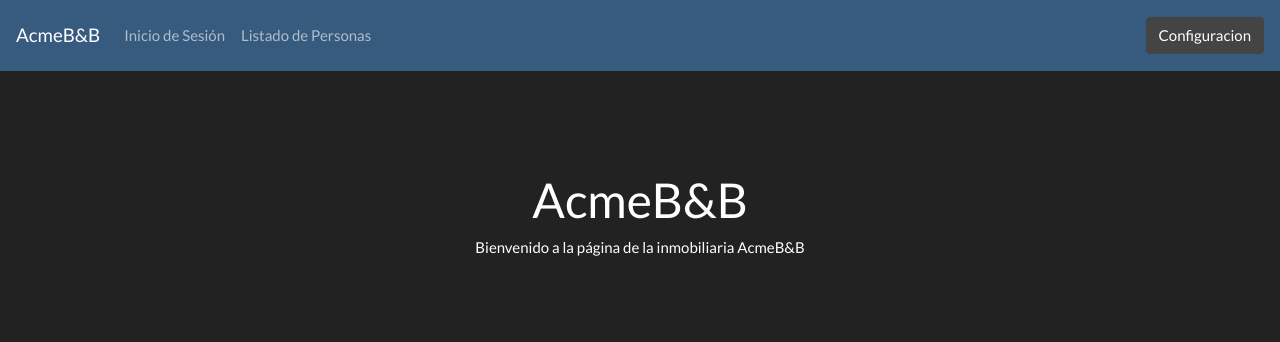
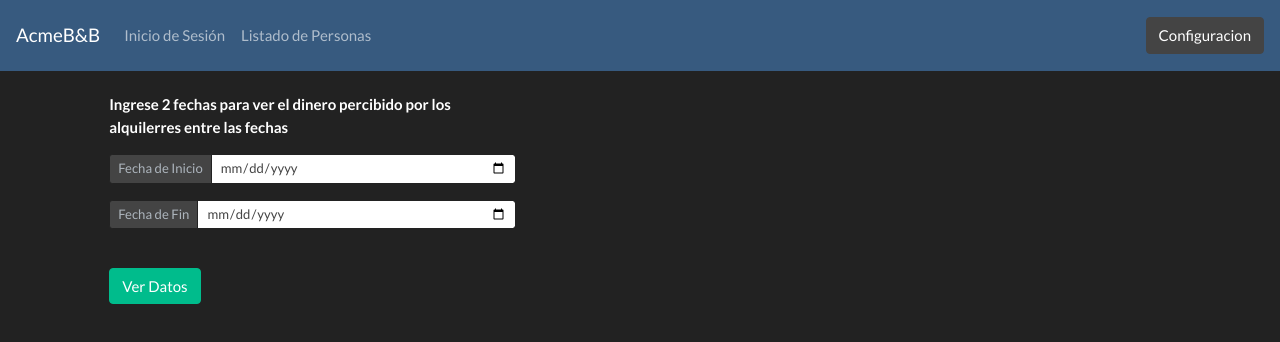
Before and after one commit to IvanDuarte1501199/front-final-18-12, an Angular app: page /alquileres-datos in a window 1280 px wide. Shown: the top 342 px of the page. Built offline with nearby package versions, Linux system fonts and the light colour scheme; no server answers.

Commit message:
10.2 - alquileres datos dueño

```diff
--- a/src/app/app.module.ts
+++ b/src/app/app.module.ts
@@ -32,6 +32,7 @@ import { ConfiguracionAcmeComponent } from './componentes/pantallas/configuracio
 import { AlquierInfoComponent } from './componentes/alquileres/alquier-info/alquier-info.component';
 import { DatosDineroGastadoComponent } from './componentes/personas/datos-dinero-gastado/datos-dinero-gastado.component';
 import { DatosPropiedadComponent } from './componentes/propiedades/datos-propiedad/datos-propiedad.component';
+import { AlquileresDatosComponent } from './componentes/alquileres/alquileres-datos/alquileres-datos.component';
 
 
 const rutas: Routes = [
@@ -48,6 +49,7 @@ const rutas: Routes = [
   { path: 'info-alquiler', component: AlquierInfoComponent },
   { path: 'datos-dinero-gastado', component: DatosDineroGastadoComponent },
   { path: 'datos-propiedad', component: DatosPropiedadComponent },
+  { path: 'alquileres-datos', component: AlquileresDatosComponent },
   { path: '', component: PantallaPrincipalComponent, pathMatch: 'full' },
   { path: '**',component: PantallaPrincipalComponent }
 ];
@@ -72,7 +74,8 @@ const componentes = [
   ConfiguracionAcmeComponent,
   AlquierInfoComponent,
   DatosDineroGastadoComponent,
-  DatosPropiedadComponent
+  DatosPropiedadComponent,
+  AlquileresDatosComponent
 ]
 
 @NgModule({
--- /dev/null
+++ b/src/app/componentes/alquileres/alquileres-datos/alquileres-datos.component.html
@@ -0,0 +1,40 @@
+<!-- PRIMERO DATOS DE LA PRIPIEDAD DE LA CUAL SE VAN A MOSTRAR LOS DATOS -->
+<br>
+<div class="row">
+    <div class="form-group col-1"></div>
+    <!-- cuantas veces y cuantos dias se ha alquilado una propiedad entre dos fechas -->
+    <div class="form-group col-4">
+        <div class="mb-3">
+            <b style="text-align: center;">Ingrese 2 fechas para ver el dinero percibido por los alquilerres entre las
+                fechas</b>
+        </div>
+        <div class="input-group input-group-sm mb-3">
+            <div class="input-group-prepend">
+                <span class="input-group-text" id="inputGroup-sizing-sm">Fecha de Inicio</span>
+            </div>
+            <input [(ngModel)]="fechaInicio" [min]="set_date" name="FechaInicio" type="date" class="form-control"
+                aria-label="Sizing example input" aria-describedby="inputGroup-sizing-sm">
+        </div>
+        <div class="input-group input-group-sm mb-3">
+            <div class="input-group-prepend">
+                <span class="input-group-text" id="inputGroup-sizing-sm">Fecha de Fin</span>
+            </div>
+            <input [min]="set_date" [(ngModel)]="fechaFin" name="FechaFin" type="date" class="form-control"
+                aria-label="Sizing example input" aria-describedby="inputGroup-sizing-sm">
+        </div>
+        <br>
+        <p class="btn btn-success" (click)="verDatos()">
+            Ver Datos</p>
+    </div>
+</div>
+
+<div class="row" *ngIf="ver">
+
+    <div class="form-group col-1"></div>
+    <div class="mb-8">
+        <b>Dinero Total Percibido = </b> ${{precioAcumTotal}} <br>
+        <b>Dinero Para AcmeB&B = </b> ${{precioAcumParaAcme}} <br>
+        <b>Dinero Para {{_personasRepoService.personaLogeada.nombre}}, {{_personasRepoService.personaLogeada.apellido}}
+            = </b> ${{precioNeto}}
+    </div>
+</div>
--- /dev/null
+++ b/src/app/componentes/alquileres/alquileres-datos/alquileres-datos.component.ts
@@ -0,0 +1,100 @@
+import { Component, OnInit } from '@angular/core';
+import { PropiedadesRepoService } from 'src/app/servicios/propiedades-repo.service';
+import { AlquileresRepoService } from 'src/app/servicios/alquileres-repo.service';
+import { PersonasRepoService } from 'src/app/servicios/personas-repo.service';
+
+@Component({
+  selector: 'app-alquileres-datos',
+  templateUrl: './alquileres-datos.component.html',
+  styleUrls: ['./alquileres-datos.component.css']
+})
+export class AlquileresDatosComponent implements OnInit {
+  fechaInicio: Date;
+  fechaFin: Date;
+  retorno: boolean;
+  ver: boolean = false;
+  precioNeto: number;
+  precioAcumTotal: number;
+  precioAcumParaAcme: number;
+  cantDias: number;
+  constructor(private _propiedadesRepoService: PropiedadesRepoService, private _alquileresRepoService: AlquileresRepoService, private _personasRepoService: PersonasRepoService) {
+    this._propiedadesRepoService.getAllPropiedades();
+    this._propiedadesRepoService.getAllPropiedadesXduenio(this._personasRepoService.personaLogeada.id);
+    this._alquileresRepoService.getAllAlquileres();
+  }
+
+  ngOnInit() {
+  }
+
+  verDatos() {
+    this.precioNeto = 0;
+    this.precioAcumParaAcme = 0;
+    this.precioAcumTotal = 0;
+    var Ifechaini = new Date(this.fechaInicio);
+    var Ifechafin = new Date(this.fechaFin);
+    if (this.verificarDatos()) {
+
+      //foreach de alquileres
+      this._alquileresRepoService.listadoAlquileres.forEach(alquiler => {
+        //foreach de las propiedades del dueño logeado
+        var Afechaini = new Date(alquiler.fechaInicio);
+        var Afechafin = new Date(alquiler.fechaFin);
+
+
+        this._propiedadesRepoService.listadoPropiedadesXduenio.forEach(propiedad => {
+          if (alquiler.propiedadId === propiedad.id) {
+
+
+            if ((this.fechaInicio >= alquiler.fechaInicio && this.fechaInicio <= alquiler.fechaFin) && (this.fechaFin >= alquiler.fechaInicio && this.fechaFin <= alquiler.fechaFin)) {
+              this.cantDias = Ifechafin.getTime() - Ifechaini.getTime();
+              this.cantDias = Math.round(this.cantDias / (1000 * 60 * 60 * 24)) + 1;
+              this.precioAcumTotal = this.precioAcumTotal + (this.cantDias * propiedad.precioXdia);
+              this.precioAcumParaAcme = this.precioAcumParaAcme + ((this.cantDias * propiedad.precioXdia) * alquiler.porcentajeAcme);
+            } else {
+              if ((this.fechaInicio >= alquiler.fechaInicio && this.fechaInicio <= alquiler.fechaFin) && !(this.fechaFin >= alquiler.fechaInicio && this.fechaFin <= alquiler.fechaFin)) {
+                this.cantDias = Afechafin.getTime() - Ifechaini.getTime();
+                this.cantDias = Math.round(this.cantDias / (1000 * 60 * 60 * 24)) + 1;
+                this.precioAcumTotal = this.precioAcumTotal + (this.cantDias * propiedad.precioXdia);
+                this.precioAcumParaAcme = this.precioAcumParaAcme + ((this.cantDias * propiedad.precioXdia) * alquiler.porcentajeAcme);
+              } else {
+                if (!(this.fechaInicio >= alquiler.fechaInicio && this.fechaInicio <= alquiler.fechaFin) && (this.fechaFin >= alquiler.fechaInicio && this.fechaFin <= alquiler.fechaFin)) {
+                  this.cantDias = Ifechafin.getTime() - Afechaini.getTime();
+                  this.cantDias = Math.round(this.cantDias / (1000 * 60 * 60 * 24)) + 1;
+                  this.precioAcumTotal = this.precioAcumTotal + (this.cantDias * propiedad.precioXdia);
+                  this.precioAcumParaAcme = this.precioAcumParaAcme + ((this.cantDias * propiedad.precioXdia) * alquiler.porcentajeAcme);
+                } else {
+                  if (this.fechaInicio <= alquiler.fechaInicio && this.fechaFin >= alquiler.fechaFin) {
+                    this.cantDias = Afechafin.getTime() - Afechaini.getTime();
+                    this.cantDias = Math.round(this.cantDias / (1000 * 60 * 60 * 24)) + 1;
+                    this.precioAcumTotal = this.precioAcumTotal + (this.cantDias * propiedad.precioXdia);
+                    this.precioAcumParaAcme = this.precioAcumParaAcme + ((this.cantDias * propiedad.precioXdia) * alquiler.porcentajeAcme);
+                  }
+                }
+              }
+            }
+
+          }
+        });//fin foreach prop
+      });//fin foreach alqui
+
+      this.precioNeto = this.precioAcumTotal - this.precioAcumParaAcme;
+      this.ver = true;
+    } else {
+      this.ver = false;
+    }
+  }
+
+  verificarDatos() {
+    this.retorno = true;
+    if (this.fechaInicio == null || this.fechaFin == null) {
+      alert('Ingrese fechas correctamente');
+      this.retorno = false;
+    } else {
+      if (this.fechaInicio > this.fechaFin) {
+        alert('La fecha de fin no puede ser menor a la de inicio');
+        this.retorno = false;
+      }
+    }
+    return this.retorno;
+  }
+}
--- a/src/app/componentes/nav-var/nav-var.component.html
+++ b/src/app/componentes/nav-var/nav-var.component.html
@@ -65,6 +65,9 @@
                 <a class="nav-link" routerLink="propiedades-list">Mis Propiedades</a>
             </li>
             <li class="nav-item">
+                <a class="nav-link" routerLink="alquileres-datos">Datos $$$</a>
+            </li>
+            <li class="nav-item">
                 <a class="nav-link" routerLink="perfil">Mi Perfil</a>
             </li>
 
--- a/src/app/componentes/propiedades/datos-propiedad/datos-propiedad.component.html
+++ b/src/app/componentes/propiedades/datos-propiedad/datos-propiedad.component.html
@@ -32,14 +32,14 @@
             <div class="input-group-prepend">
                 <span class="input-group-text" id="inputGroup-sizing-sm">Fecha de Inicio</span>
             </div>
-            <input [(ngModel)]="fechaInicio" [min]="set_date" name="FechaInicio" type="date" class="form-control"
+            <input [(ngModel)]="fechaInicio" name="FechaInicio" type="date" class="form-control"
                 aria-label="Sizing example input" aria-describedby="inputGroup-sizing-sm">
         </div>
         <div class="input-group input-group-sm mb-3">
             <div class="input-group-prepend">
                 <span class="input-group-text" id="inputGroup-sizing-sm">Fecha de Fin</span>
             </div>
-            <input [min]="set_date" [(ngModel)]="fechaFin" name="FechaFin" type="date" class="form-control"
+            <input [(ngModel)]="fechaFin" name="FechaFin" type="date" class="form-control"
                 aria-label="Sizing example input" aria-describedby="inputGroup-sizing-sm">
         </div>
         <br><br><br>
@@ -50,7 +50,8 @@
 <div class="row" *ngIf="ver">
     <div class="form-group col-1"></div>
     <div class="mb-5">
-        <b>La propiedad se alquilo un total de = </b> {{ cantDiasTotal }} <b> dias durante las fechas ingresadas</b> <br>
+        <b>La propiedad se alquilo un total de = </b> {{ cantDiasTotal }} <b> dias durante las fechas ingresadas</b>
+        <br>
         <b>La propiedad se alquilo un total de = </b> {{ cantVeces }} <b> veces durante las fechas ingresadas</b> <br>
     </div>
 </div>
```
Also changed, not shown: src/app/componentes/alquileres/alquileres-datos/alquileres-datos.component.css (added), 1 other file (tests, documents, lock files or other folders).
